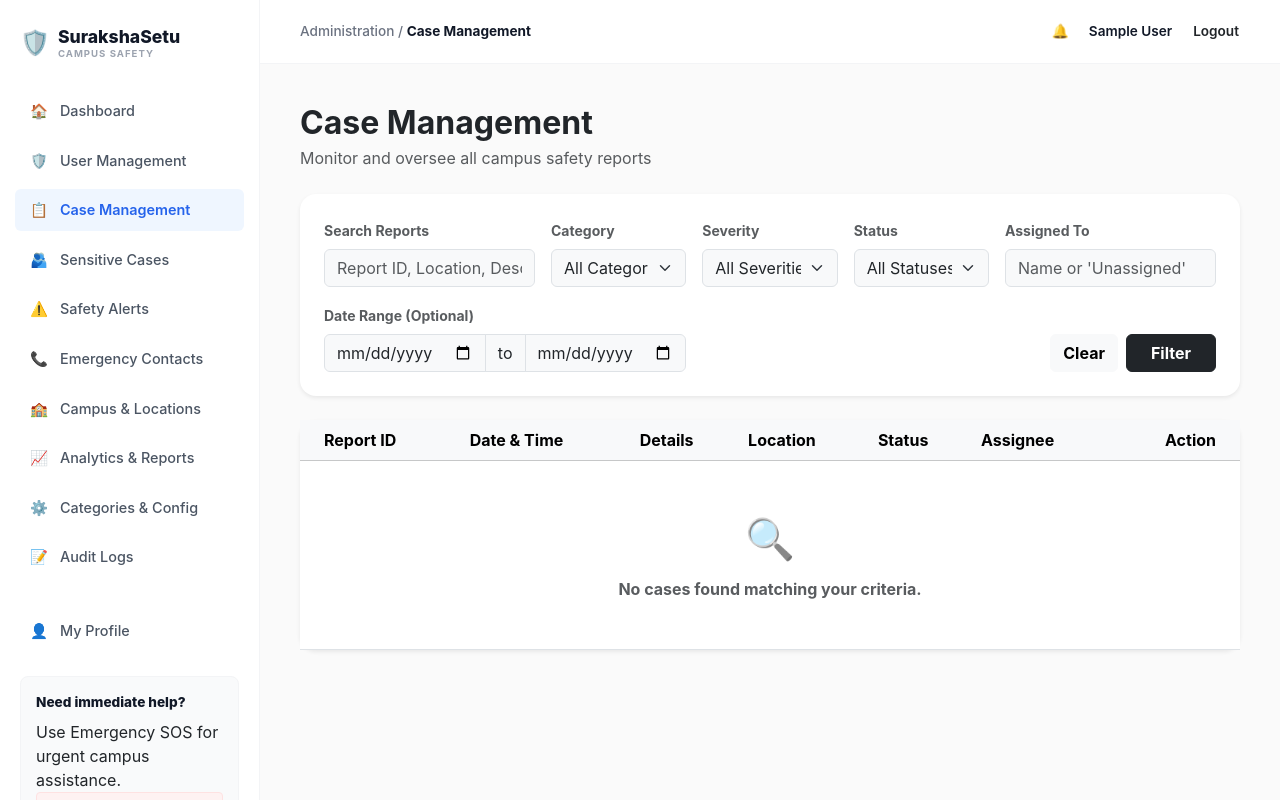
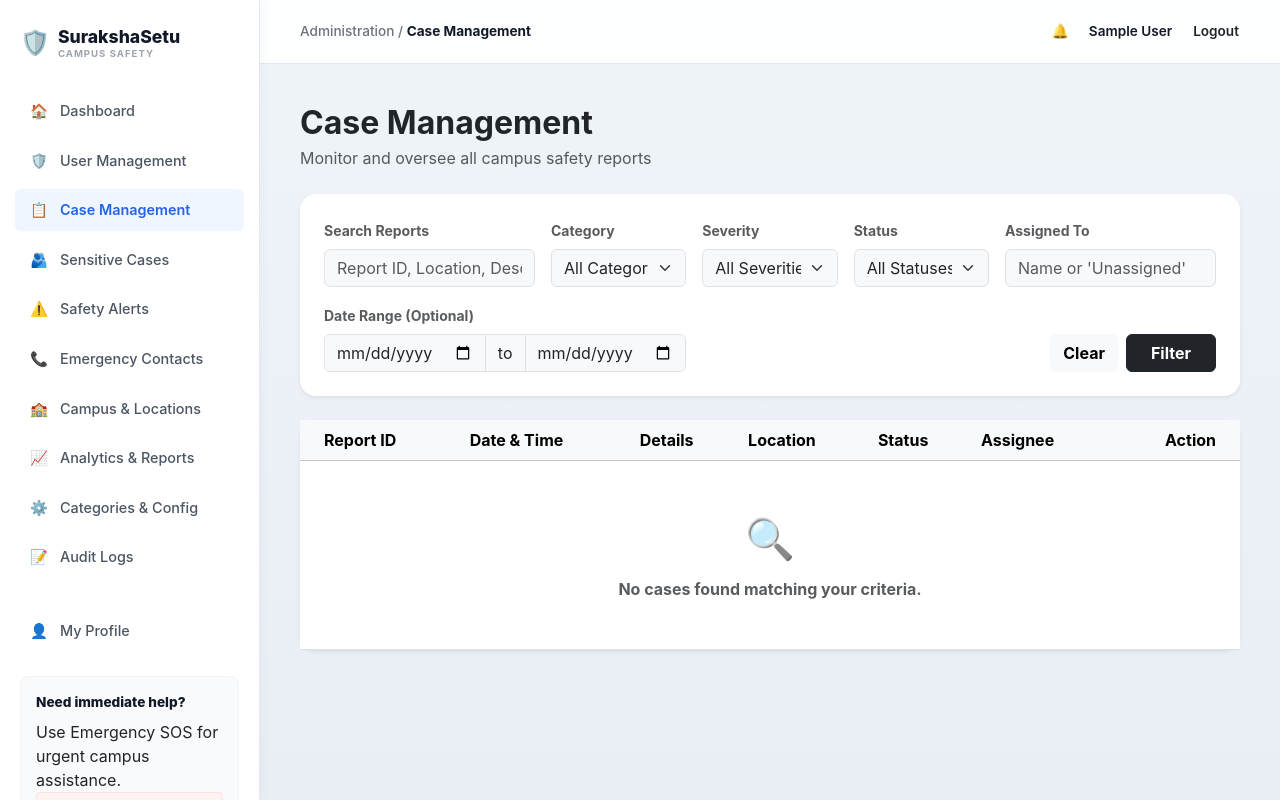
Before and after one commit to Sapna615/SurakshaSetu, an ASP.NET Core app: page /Admin/Cases in a window 1280 px wide. Run offline with ASP.NET Core 8, Linux system fonts and the light colour scheme; the visitor is signed in with stand-in values (Sample User, id 1); data that the repository does not hold is empty; database files in the repository are not loaded; some libraries are stand-ins or nearby versions.

Commit message:
Upgrade global background to a premium soft slate-blue gradient across all portals

```diff
--- a/SurakshaSetu/Views/Shared/_AdminLayout.cshtml
+++ b/SurakshaSetu/Views/Shared/_AdminLayout.cshtml
@@ -12,7 +12,7 @@
     @await RenderSectionAsync("Styles", required: false)
     <style>
         body {
-            background-color: #f9fafb;
+            background: linear-gradient(180deg, #f0f4f9 0%, #e9eef5 100%);
             font-family: -apple-system, BlinkMacSystemFont, "Segoe UI", Roboto, "Helvetica Neue", Arial, sans-serif;
             margin: 0;
             overflow-x: hidden;
@@ -24,13 +24,14 @@
         }
         .sidebar {
             width: 260px;
-            background-color: #ffffff;
-            border-right: 1px solid #f3f4f6;
+            background: #ffffff;
+            border-right: 1px solid #e2e8f0;
             display: flex;
             flex-direction: column;
             position: fixed;
             height: 100%;
             z-index: 100;
+            box-shadow: 2px 0 12px rgba(15, 23, 42, 0.03);
         }
         .sidebar-header {
             padding: 25px 20px;
@@ -85,13 +86,14 @@
             margin-left: 260px;
             display: flex;
             flex-direction: column;
-            background-color: #fafafa;
+            background: transparent;
             min-height: 100vh;
         }
         .top-header {
             height: 64px;
-            background-color: #ffffff;
-            border-bottom: 1px solid #f3f4f6;
+            background: rgba(255, 255, 255, 0.85);
+            backdrop-filter: blur(12px);
+            border-bottom: 1px solid #e2e8f0;
             display: flex;
             align-items: center;
             justify-content: space-between;
--- a/SurakshaSetu/wwwroot/css/site.css
+++ b/SurakshaSetu/wwwroot/css/site.css
@@ -24,6 +24,8 @@ html, body, a, button, input, select, textarea, .btn {
 
 body {
   margin-bottom: 60px;
+  background: linear-gradient(180deg, #f0f4f9 0%, #e9eef5 100%);
+  min-height: 100vh;
 }
 
 .form-floating > .form-control-plaintext::placeholder, .form-floating > .form-control::placeholder {
```
Also changed, not shown: SurakshaSetu/Views/Shared/_DashboardLayout.cshtml (+8 -6 lines), SurakshaSetu/Views/Shared/_SecurityLayout.cshtml (+8 -6 lines), SurakshaSetu/Views/Shared/_SuperAdminLayout.cshtml (+8 -6 lines).
